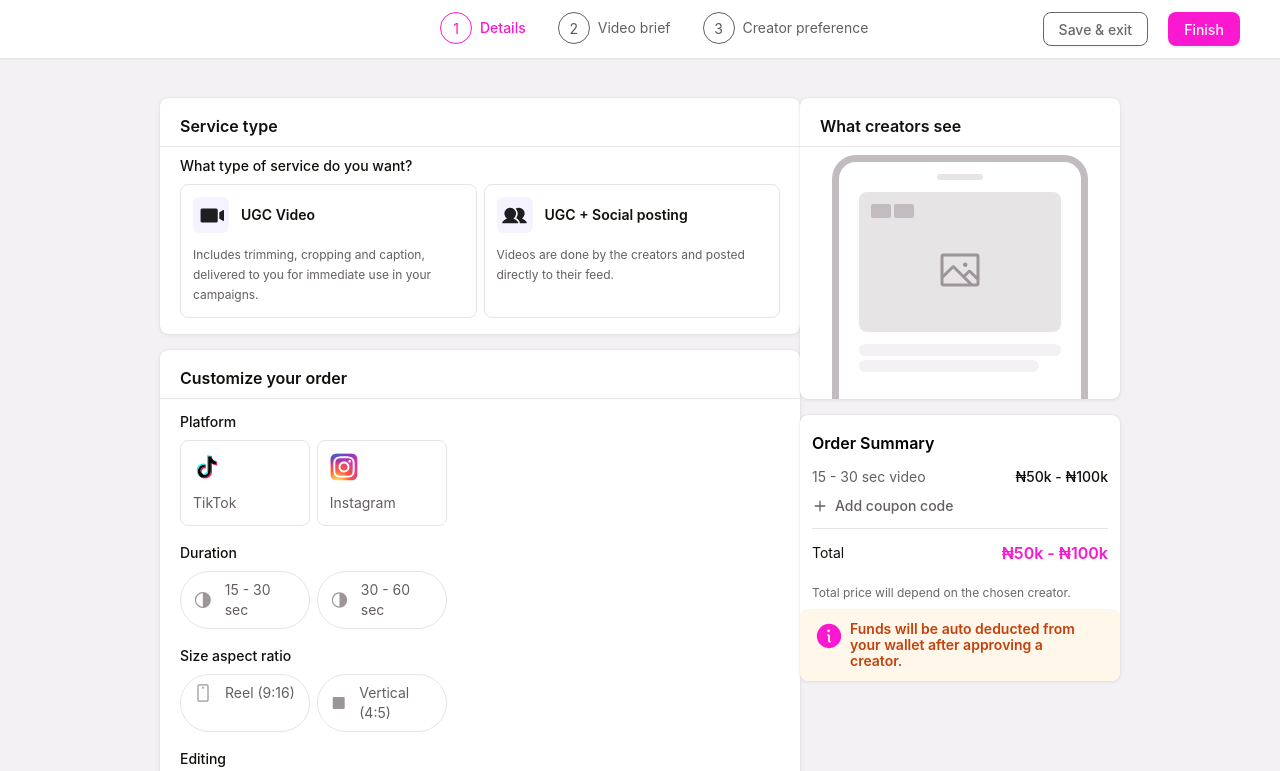
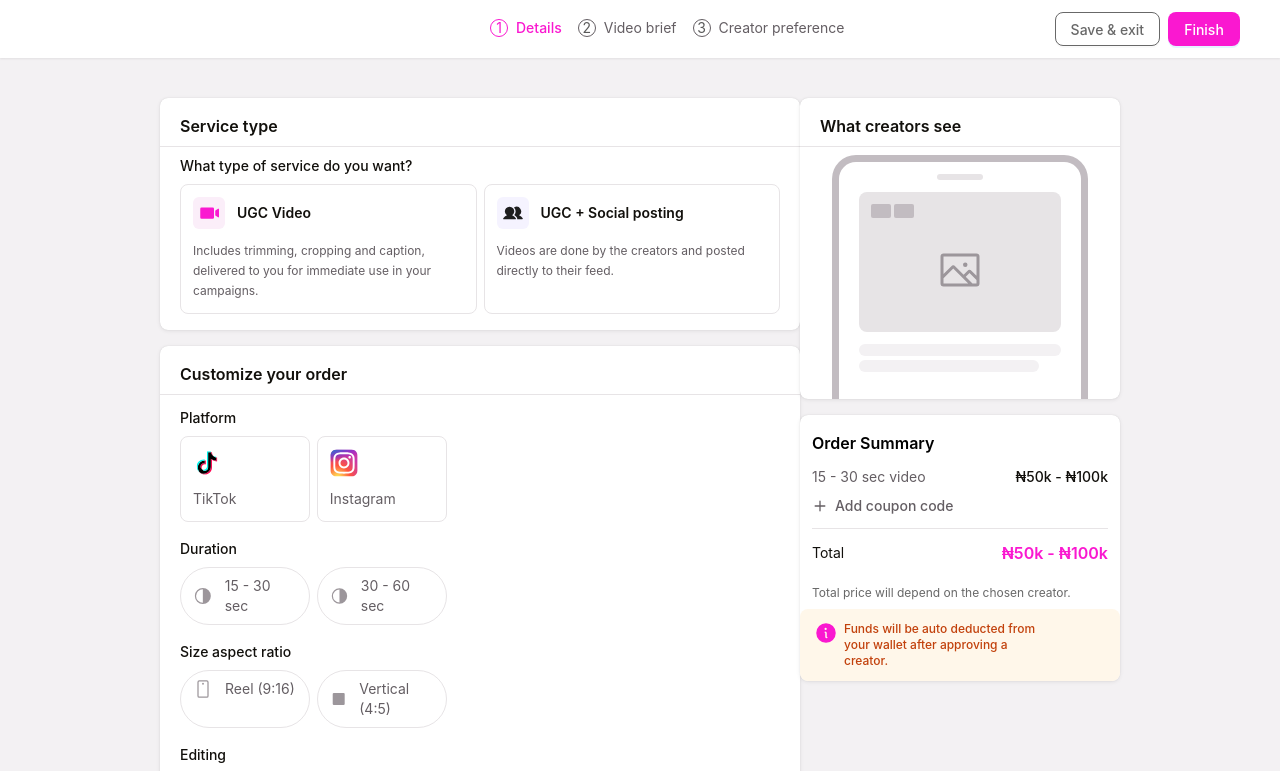
Before and after one commit to ReelpayHQ/reelpay-frontend, a React app: page /createbrief in a window 1280 px wide. Shown: the top 771 px of the page. Built offline with nearby package versions, Linux system fonts and the light colour scheme; the HTML template or start-up script is replaced by a standard one.

Commit message:
feat: add brief step 1

```diff
--- a/src/App.css
+++ b/src/App.css
@@ -22,7 +22,7 @@
      --color-brandRed-100: #DF2D2D;
      --color-brandGreen: #16A34A;
      --color-brandGreen-100: #11813C;
-     --color-brandOrange:#C2410C;
+     --color-brandOrange: #C2410C;
      --color-brandOrange-100: #FFF7EA;
      --color-brandPurple: #6D28D8;
      --color-brandPurple-100: #F5F3FF;
@@ -113,16 +113,21 @@
    .stepwrapper .ant-steps .ant-steps-item-finish .ant-steps-item-icon {
      background-color: transparent;
      border-color: var(--color-brandAsh);
-    color: var(--color-brandAsh);
+     color: var(--color-brandAsh);
    }
 
    .stepwrapper .ant-steps-item .ant-steps-item-process .ant-steps-item-active {
-     background-color: red;
+     /* background-color: red; */
    }
 
    .stepwrapper .ant-steps .ant-steps-item-process .ant-steps-item-icon {
      background-color: transparent;
      border: 1px solid var(--color-brandPink);
+     width: 18px;
+     height: 18px;
+     display: flex;
+     align-items: center;
+     justify-content: center;
    }
 
    .stepwrapper .ant-steps .ant-steps-item-process .ant-steps-item-icon>.ant-steps-icon {
@@ -138,12 +143,28 @@
    .stepwrapper .ant-steps .ant-steps-item-wait .ant-steps-item-icon {
      background-color: transparent;
      border: 1px solid var(--color-brandAsh);
+     width: 18px;
+     height: 18px;
+     display: flex;
+     align-items: center;
+     justify-content: center;
    }
 
    .stepwrapper .ant-steps .ant-steps-item-wait>.ant-steps-item-container>.ant-steps-item-content>.ant-steps-item-title {
      color: var(--color-brandAsh);
      font-size: 14px;
      font-weight: 400;
+   }
+
+
+
+   .stepwrapper .ant-steps.ant-steps-horizontal:not(.ant-steps-label-vertical) .ant-steps-item {
+     padding-inline-start: 0px;
+   }
+
+   .stepwrapper .ant-steps .ant-steps-item-container {
+     display: flex;
+     align-items: center;
    }
 
    .ant-steps .ant-steps-item-process>.ant-steps-item-container>.ant-steps-item-content>.ant-steps-item-title::after {
@@ -154,8 +175,8 @@
      flex: none;
    }
 
-     .stepwrapper .anticon svg {
-    color:var(--color-brandAsh);
+   .stepwrapper .anticon svg {
+     color: var(--color-brandAsh);
    }
 
    .radioWrapper .ant-radio-button-wrapper {
--- a/src/components/CustomBrandName.jsx
+++ b/src/components/CustomBrandName.jsx
@@ -4,7 +4,7 @@ import React from "react";
 export const CustomBrandName = ({ data, showMore }) => {
   return (
     <Flex align="center" gap={10}>
-      <div className=" w-16 h-10 rounded-[5px]">
+      <div className=" w-14 h-10.5 rounded-[5px]">
         <img
           src={data.brandImg}
           className="w-full h-full rounded-size5 object-conver"
--- a/src/components/navbar/DashboardNavbar.jsx
+++ b/src/components/navbar/DashboardNavbar.jsx
@@ -4,9 +4,11 @@ import { NavLink } from "react-router";
 import {
   PiCaretDownFill,
   PiChatCircleDotsBold,
+  PiGear,
   PiGearBold,
   PiList,
   PiPlus,
+  PiSignOut,
   PiSignOutBold,
   PiWalletBold,
 } from "react-icons/pi";
@@ -23,7 +25,7 @@ export const DropdownIcon = ({
   textColor = "text-brandBlack",
   margin = "",
   padding = "!px-4",
-  size = 28,
+  size = 24,
 }) => {
   return (
     <Flex
@@ -62,14 +64,12 @@ const DashboardNavbar = () => {
     {
       key: "2",
       label: (
-        <DropdownIcon Icon={PiGearBold} name="Brand settings" margin="!py-2" />
+        <DropdownIcon Icon={PiGear} name="Brand settings" margin="!py-2" />
       ),
     },
     {
       key: "3",
-      label: (
-        <DropdownIcon Icon={PiSignOutBold} name="Log out" margin="!py-2" />
-      ),
+      label: <DropdownIcon Icon={PiSignOut} name="Log out" margin="!py-2" />,
     },
   ];
 
@@ -108,7 +108,7 @@ const DashboardNavbar = () => {
           </Button>
         </div>
       </Flex>
-      <div className="hidden md:flex items-center gap-20">
+      <div className="hidden md:flex items-center gap-6">
         <TextIcon icon={PiWalletBold} text={"150,000"} />
 
         <TextIcon icon={PiChatCircleDotsBold} text={"Inbox"} />
--- a/src/components/navbar/TextIcon.jsx
+++ b/src/components/navbar/TextIcon.jsx
@@ -5,7 +5,7 @@ const TextIcon = ({ icon, text }) => {
   const IconComponent = icon;
   return (
     <Flex align="center" gap={5}>
-      <IconComponent color={"var(--color-brandAsh)"} size={20} />
+      <IconComponent color={"var(--color-brandAsh)"} size={24} />
       <p className="text-brandBlack font-medium text-sm">{text}</p>
     </Flex>
   );
--- a/src/components/private/CreateBriefStepone.jsx
+++ b/src/components/private/CreateBriefStepone.jsx
@@ -33,7 +33,7 @@ const CreateBriefStepone = () => {
           }
           label={"What type of service do you want?"}
         >
-          {serviceOptions?.map((option) => {
+          {serviceOptions?.map((option, index) => {
             const isSelected = option.value === service;
             return (
               <Radio value={option.value}>
@@ -41,10 +41,10 @@ const CreateBriefStepone = () => {
                   data={option}
                   value={service}
                   iconWrapperBg={
-                    isSelected ? "bg-brandPink-100" : "bg-brandPurple-100"
+                    index === 0 ? "bg-brandPink-100" : "bg-brandPurple-100"
                   }
                   iconColor={
-                    isSelected
+                    index === 0
                       ? "var(--color-brandPink)"
                       : "var(--color-brandPurple)"
                   }
@@ -142,10 +142,10 @@ const CreateBriefStepone = () => {
                       data={option}
                       value={"basic"}
                       iconWrapperBg={
-                        isSelected ? "bg-brandPink-100" : "bg-brandPurple-100"
+                        index == 0 ? "bg-brandPink-100" : "bg-brandPurple-100"
                       }
                       iconColor={
-                        isSelected
+                        index == 0
                           ? "var(--color-brandPink)"
                           : "var(--color-brandPurple)"
                       }
--- a/src/components/private/CreateBriefSteptwo.jsx
+++ b/src/components/private/CreateBriefSteptwo.jsx
@@ -1,4 +1,5 @@
 import React from "react";
+import { PiGear } from "react-icons/pi";
 
 const CreateBriefSteptwo = () => {
   return <div>CreateBriefSteptwo</div>;
--- a/src/components/private/ServiceItem.jsx
+++ b/src/components/private/ServiceItem.jsx
@@ -40,9 +40,9 @@ const ServiceItem = ({
       {data.icon ? (
         <div className="flex items-center gap-3">
           <div
-            className={`w-9 h-9 rounded-md flex items-center justify-center ${iconWrapperBg}`}
+            className={`w-8 h-8 rounded-md flex items-center justify-center ${iconWrapperBg}`}
           >
-            <data.icon size={25} color={iconColor} />
+            <data.icon size={20} color={iconColor} />
           </div>
           <div className="flex items-center gap-2">
             <h1 className="font-semibold text-sm text-brandBlack">
--- a/src/pages/private/CreateBrief.jsx
+++ b/src/pages/private/CreateBrief.jsx
@@ -41,7 +41,7 @@ const CreateBrief = () => {
             xs={{ span: 24, offset: 0 }}
             sm={{ span: 24, offset: 0 }}
             md={{ span: 12, offset: 0 }}
-            lg={{ span: 9, offset: 8 }}
+            lg={{ span: 9, offset: 9 }}
           >
             <div className="stepwrapper">
               <Steps current={current} items={stepItem} />
@@ -51,9 +51,9 @@ const CreateBrief = () => {
             xs={{ span: 24, offset: 0 }}
             sm={{ span: 24, offset: 0 }}
             md={{ span: 12, offset: 0 }}
-            lg={{ span: 4, offset: 3 }}
+            lg={{ span: 4, offset: 2 }}
           >
-            <div className="flex gap-5 justify-self-end place-self-end">
+            <div className="flex gap-2 justify-self-end place-self-end">
               <Button type="default" className="!h-8.5">
                 Save & exit
               </Button>
@@ -150,8 +150,8 @@ const CreateBrief = () => {
                   </div>
                   <div className="bg-brandOrange-100 rounded-lg px-3.5 py-3">
                     <Flex align="" gap={6}>
-                      <PiInfoFill size={30} color="var(--color-brandPink)" />
-                      <p className="text-sm font-semibold leading-4 text-brandOrange max-w-58">
+                      <PiInfoFill size={24} color="var(--color-brandPink)" />
+                      <p className="text-xs font-medium leading-4 text-brandOrange max-w-50">
                         Funds will be auto deducted from your wallet after
                         approving a creator.
                       </p>
```
